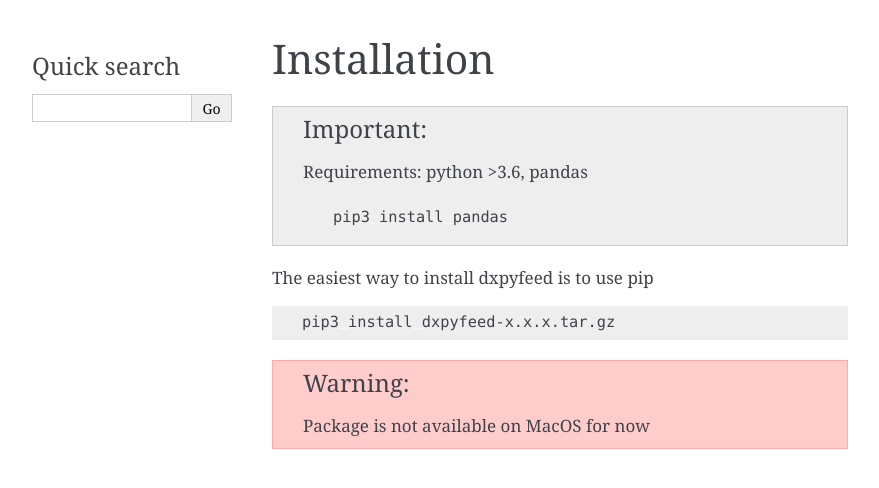
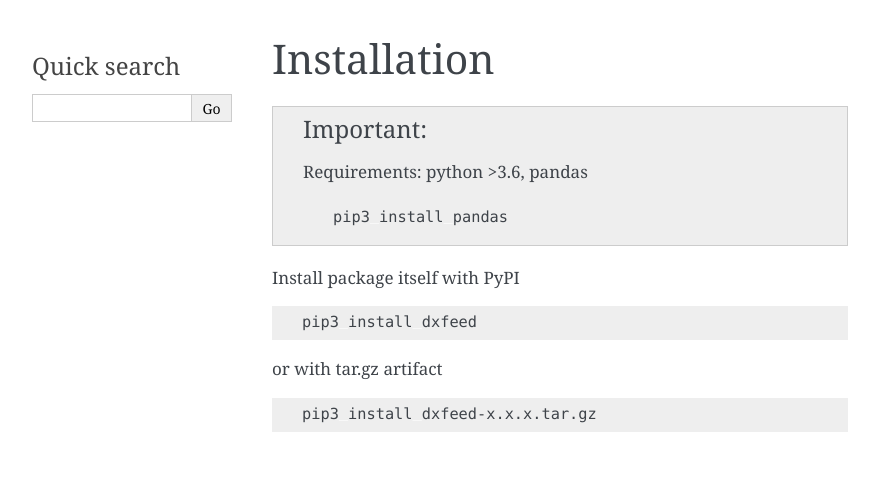
Before and after one commit to dxFeed/dxfeed-python-api, a Sphinx documentation site: the page built from docs/installation.rst, in a window 1280 px wide. Shown: the top 488 px of the page, without its empty margins (148-1027 px from the left). Built offline with Sphinx 7.4.7, drawn with Linux system fonts in a browser that asks for light colours.

Commit message:
[EN-1290] rst macos warning deleted

```diff
--- a/docs/installation.rst
+++ b/docs/installation.rst
@@ -10,11 +10,14 @@ Installation
 
         pip3 install pandas
 
-The easiest way to install dxpyfeed is to use pip
+Install package itself with PyPI
 
 .. code-block:: bash
 
-    pip3 install dxpyfeed-x.x.x.tar.gz
+    pip3 install dxfeed
 
-.. warning::
-    Package is not available on MacOS for now
+or with tar.gz artifact
+
+.. code-block:: bash
+
+    pip3 install dxfeed-x.x.x.tar.gz
```
